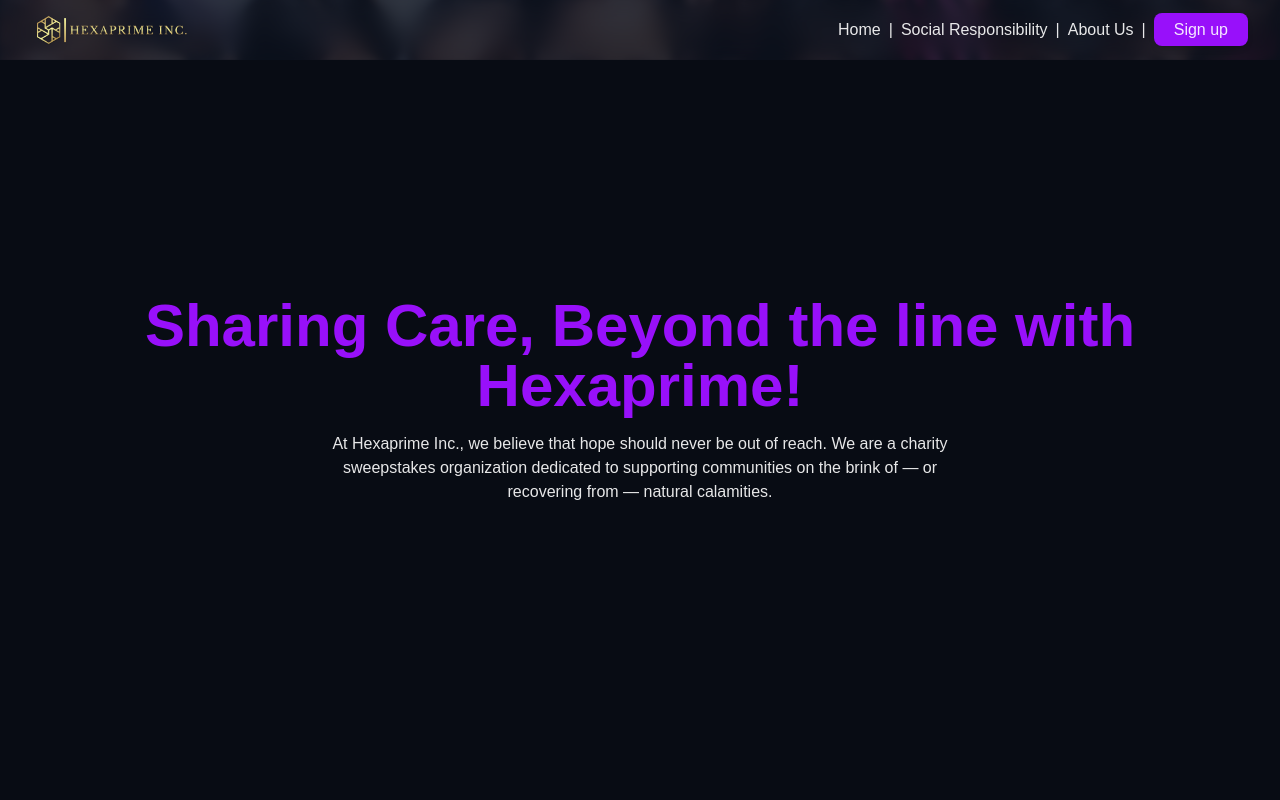
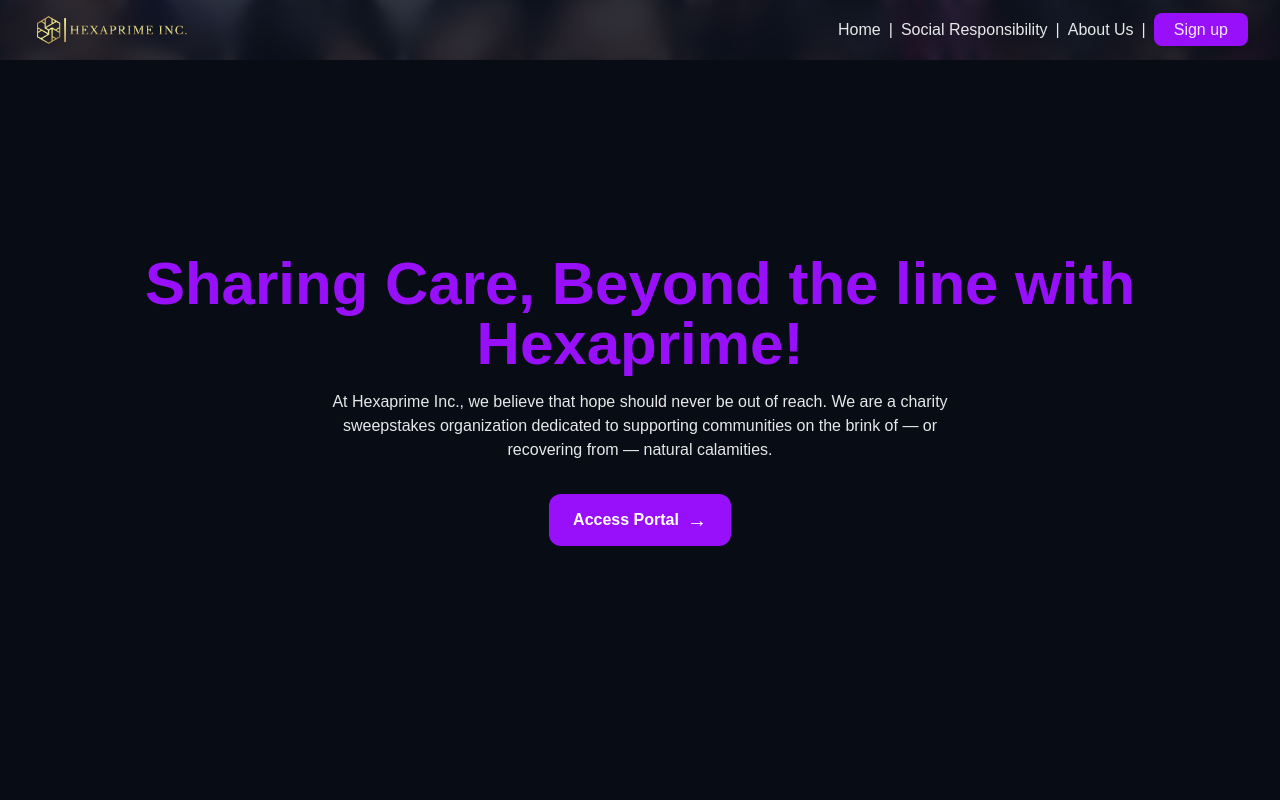
Before and after one commit to NETAD-MIKHAIL/hexaprime-portal, a Next.js app: page / in a window 1280 px wide. Shown: the top 800 px of the page. Built offline with nearby package versions, Linux system fonts and the light colour scheme.

Commit message:
Initial commit

```diff
--- a/app/page.tsx
+++ b/app/page.tsx
@@ -93,19 +93,36 @@ export default function Home() {
 
       {/* Hero Section */}
       <section className="relative h-screen">
-        {/* Remove background image since header already covers */}
-        {/* Overlay content */}
+        {/* Overlay */}
         <div className="absolute inset-0 bg-black/50 flex flex-col justify-center items-center text-center px-4">
+
           <h1 className="text-4xl md:text-6xl font-bold text-purple-600">
             Sharing Care, Beyond the line with Hexaprime!
           </h1>
+
           <p className="mt-4 max-w-2xl text-white/90">
             At Hexaprime Inc., we believe that hope should never be out of reach.
             We are a charity sweepstakes organization dedicated to supporting communities on the brink of — or recovering from — natural calamities.
           </p>
+
+          {/* Interactive Button */}
+          <a
+            href="/portal"
+            className="
+              mt-8 inline-flex items-center gap-2
+              bg-purple-600 hover:bg-purple-700
+              text-white font-semibold
+              px-6 py-3 rounded-xl
+              transition-all duration-300
+              hover:scale-105 hover:shadow-lg
+            "
+          >
+            Access Portal
+            <span className="text-xl">→</span>
+          </a>
+
         </div>
       </section>
-
 
       {/* Mission Section */}
       <section className="py-16 px-4 md:px-16 bg-gray-800 text-white">
```
